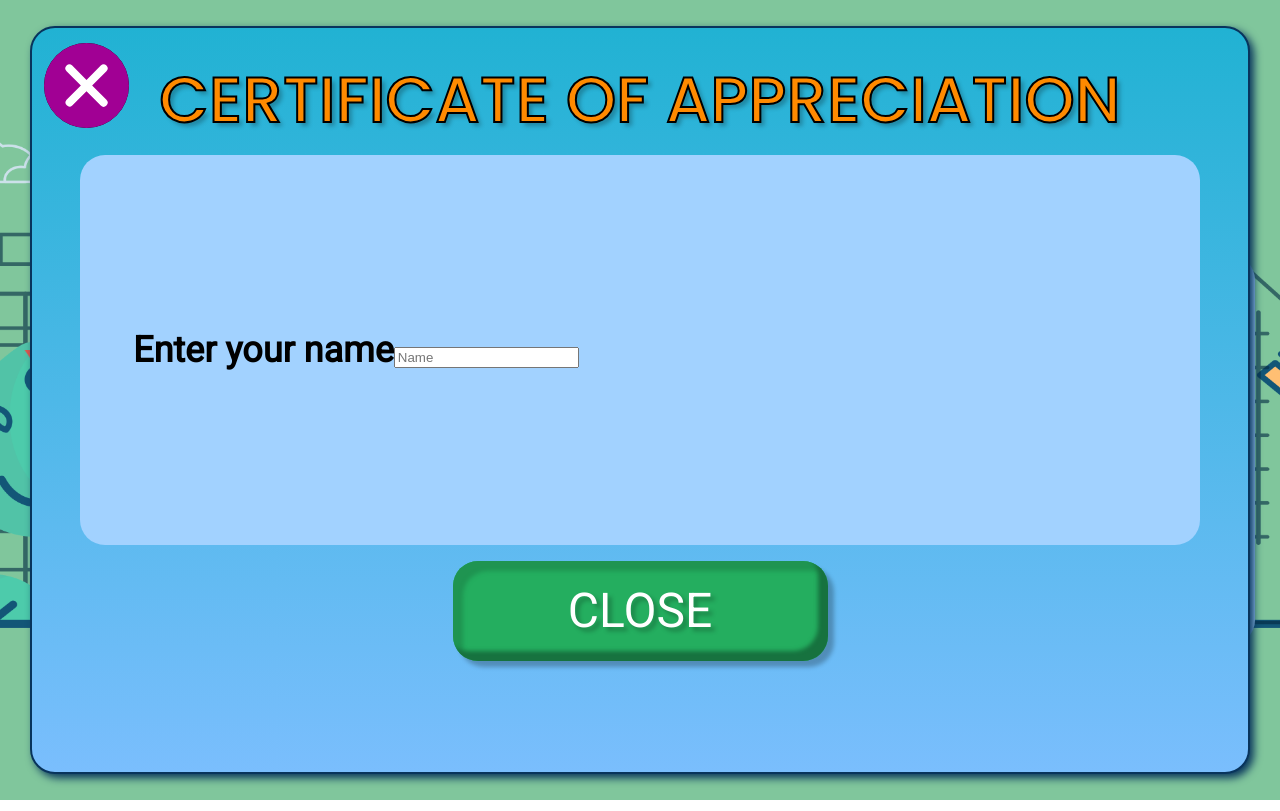
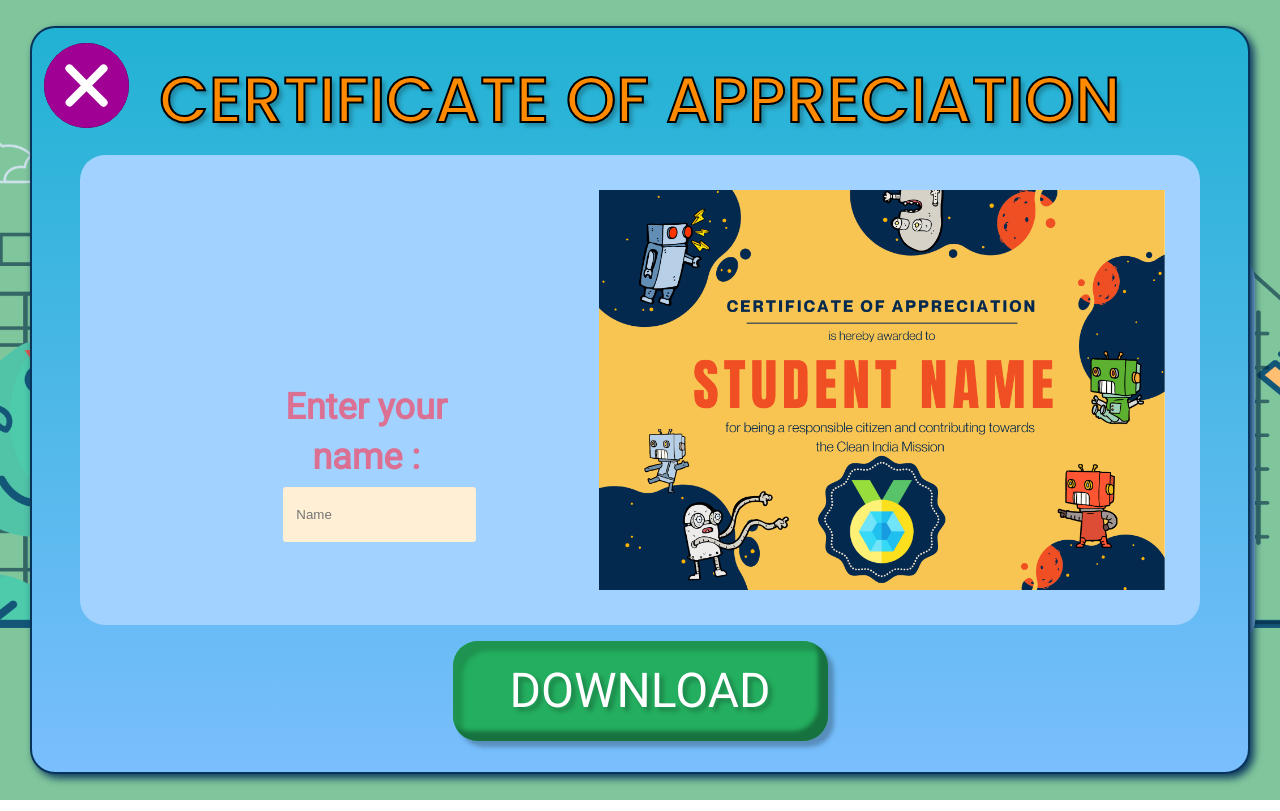
Before and after one commit to yadav-aman/toycathon21, a React (Create React App) app: page /results in a window 1280 px wide. Both pictures are taken after a click on the button "CERTIFICATE". Built offline with nearby package versions, Linux system fonts and the light colour scheme.

Commit message:
added form style

```diff
--- a/src/components/MasterCss.js
+++ b/src/components/MasterCss.js
@@ -13,6 +13,7 @@
   height: 100vh;
   width: 100vw;
   font-family: Roboto;
+  overflow: hidden;
 `;
 
 const PageHeader = styled.h1`
--- a/src/components/ResultScreen/Certificate.js
+++ b/src/components/ResultScreen/Certificate.js
@@ -1,24 +1,10 @@
-import React,{useState} from "react";
+import React, { useState } from "react";
 import styled from "styled-components";
 import Button from "../Button";
-import {
-  PageHeader,
-  MessageBox,
-  BoxMessage,
-  OrangeText,
-  CloseCross,
-} from "../MasterCss";
+import { PageHeader, MessageBox, BoxMessage, CloseCross } from "../MasterCss";
 
-import { ReactComponent as Paper } from "../../assets/paper.svg";
-import { ReactComponent as Apple } from "../../assets/apple-core.svg";
-import  ApplePNG  from "../../assets/apple.png";
-import { ReactComponent as Shirt } from "../../assets/shirt.svg";
-import { ReactComponent as Walk } from "../../assets/walk.svg";
-import { ReactComponent as DrinksCan } from "../../assets/drinks-can.svg";
-import { ReactComponent as PlasticBag } from "../../assets/plastic-bag.svg";
-import { ReactComponent as PlasticBottle } from "../../assets/plastic-bottle.svg";
-import { ReactComponent as TV } from "../../assets/tv.svg";
-import { ReactComponent as Tap } from "../../assets/tap.svg";
+import sampleCertificate from "../../images/sampleCertificate.png";
+import certificateTemplate from "../../images/certificateTemplate.png";
 
 const FunFactsBox = styled.div`
   background-image: linear-gradient(#21b2d3, #7abefd);
@@ -36,15 +22,39 @@
   border: 2px solid #08345c;
   filter: drop-shadow(4px 4px 4px #08345c);
   text-align: center;
+  overflow: hidden;
 `;
 
+const FormGroup = styled.div`
+  color: palevioletred;
+  margin: 150px;
+  margin-bottom: 0px;
+  display: flex;
+  justify-content: space-between;
+  flex-direction: column;
+`;
+
+const Input = styled.input`
+  padding: 1em;
+  line-height: 28px;
+  color: black;
+  background: papayawhip;
+  border: none;
+  border-radius: 3px;
+  width: 100%;
+  margin-bottom: 0.5em;
+`;
 
 const Flexy = styled.div`
   display: flex;
-  flex-direction: row;
-  justify-content: space-evenly;
+  justify-content: space-around;
   height: 100%;
+  align-items: center;
 `;
+
+const genratePDF = (name) => {
+  alert(name);
+};
 
 const CertificateModal = ({ handleClose }) => {
   const [name, updateName] = useState("");
@@ -54,30 +64,37 @@
       <PageHeader>Certificate of Appreciation</PageHeader>
       <MessageBox primary>
         <BoxMessage>
+          <Flexy>
+            <FormGroup>
               <form
                 onSubmit={(e) => {
                   e.preventDefault();
-          // requestPets();
+                  genratePDF(name);
                 }}
-      ></form>
-
-
-      <label htmlFor="location">
-          Enter your name
-          <input
+                id="certificate-form"
+              >
+                <label htmlFor="name">
+                  Enter your name :
+                  <Input
                     id="name"
                     value={name}
                     placeholder="Name"
                     onChange={(e) => updateName(e.target.value)}
                   />
                 </label>
-
-
-
+              </form>
+            </FormGroup>
+            <img src={sampleCertificate} alt="certificate" height="400px" />
+          </Flexy>
         </BoxMessage>
       </MessageBox>
 
-      <Button primary handleClick={handleClose} label="Close"></Button>
+      <Button
+        primary
+        handleClick={() => genratePDF(name)}
+        form="certificate-form"
+        label="Download"
+      ></Button>
     </FunFactsBox>
   );
 };
--- a/src/components/ResultScreen/ResultScreen.js
+++ b/src/components/ResultScreen/ResultScreen.js
@@ -79,7 +79,9 @@
         </Button>
 
         {props.certificateModal && (
-          <CertificateModal handleClose={props.hideFunFactsModal}></CertificateModal>
+          <CertificateModal
+            handleClose={props.hideCertificate}
+          ></CertificateModal>
         )}
         <Button label="Certificate" handleClick={props.showCertificate}>
           {props.label}
```
Also changed, not shown: src/images/certificateTemplate.png (renamed from src/images/Certificate_Without_Sample_Name.png), src/images/sampleCertificate.png (renamed from src/images/Certificate_With _Sample_Name.png). Lines whose indentation alone changed are shown as unchanged.
